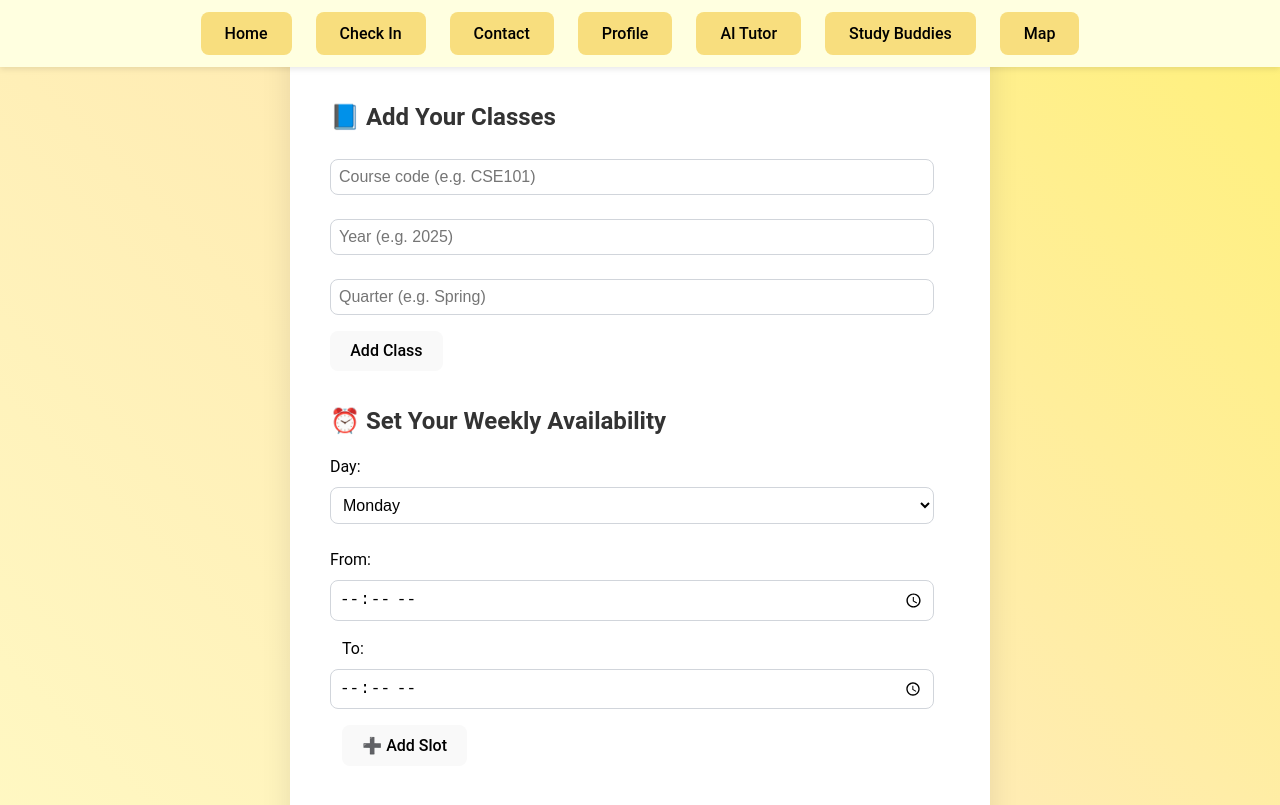
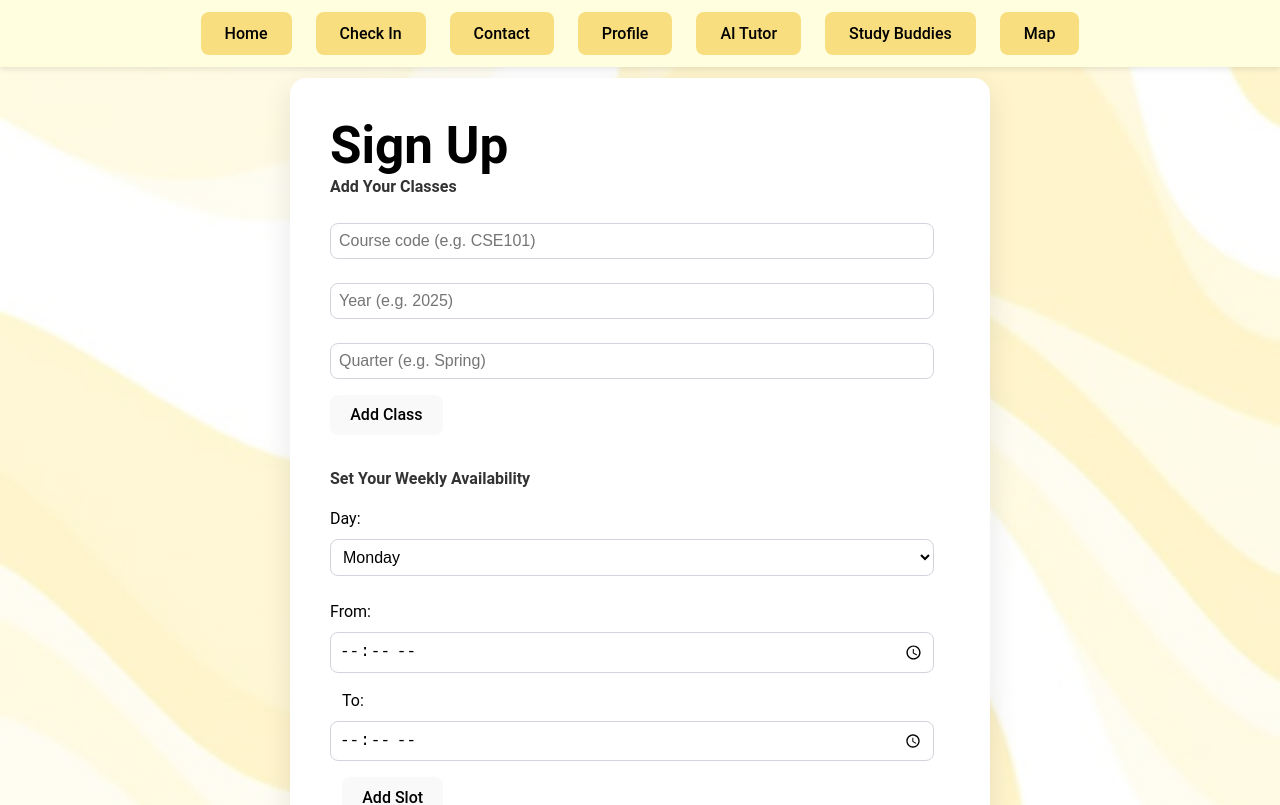
Before and after one commit to kritibhargava1/StudySlug, a React (Vite) app: page /signup in a window 1280 px wide. Shown: the top 805 px of the page. Built offline with nearby package versions, Linux system fonts and the light colour scheme.

Commit message:
changes to signup(profile)  page

```diff
--- a/src/pages/SignUp.jsx
+++ b/src/pages/SignUp.jsx
@@ -99,7 +99,7 @@ function SignUp() {
 
         <form onSubmit={handleSubmit}>
           <div>
-            <h2 className="signup-section-title">📘 Add Your Classes</h2>
+            <h2 className="signup-section-title">Add Your Classes</h2>
             <input type="text" placeholder="Course code (e.g. CSE101)" value={courseInput} onChange={(e) => setCourseInput(e.target.value)} />
             <input type="text" placeholder="Year (e.g. 2025)" value={year} onChange={(e) => setYear(e.target.value)} />
             <input type="text" placeholder="Quarter (e.g. Spring)" value={quarter} onChange={(e) => setQuarter(e.target.value)} />
@@ -114,7 +114,7 @@ function SignUp() {
           </div>
 
           <div style={{ marginTop: '2rem' }}>
-            <h2 className="signup-section-title">⏰ Set Your Weekly Availability</h2>
+            <h2 className="signup-section-title">Set Your Weekly Availability</h2>
             <label>Day:</label>
             <select value={selectedDay} onChange={(e) => setSelectedDay(e.target.value)}>
               {days.map(day => (
@@ -128,7 +128,7 @@ function SignUp() {
               <label style={{ marginLeft: '12px' }}>To:</label>
               <input type="time" value={toTime} onChange={(e) => setToTime(e.target.value)} />
               <button type="button" onClick={addAvailabilitySlot} style={{ marginLeft: '12px' }}>
-                ➕ Add Slot
+                Add Slot
               </button>
             </div>
 
@@ -152,7 +152,7 @@ function SignUp() {
               className="signup-button"
               style={{ marginTop: '1rem', background: '#7c3aed', color: 'white' }}
             >
-              👥 Meet Students in Your Class
+              Meet Students in Your Class
             </button>
           )}
         </form>
--- a/src/styles/SignUp.css
+++ b/src/styles/SignUp.css
@@ -15,13 +15,12 @@ select {
 
 /* Section titles for clarity */
 .signup-section-title {
-    font-size: 1.5rem;
+  font-size: 1rem;
   font-weight: 700;
   color: #333;
   margin-bottom: 1rem;
-    margin-top: 2rem;
+  margin-top: 0rem;
 }
-
 
 /* Optional: Add focus effect */
 input[type="text"]:focus,
@@ -32,12 +31,15 @@ select:focus {
   box-shadow: 0 0 0 3px rgba(124, 58, 237, 0.2);
 }
 
-
-/* Container with light yellow gradient background */
+/* Full-screen container with the yellow swirly background and semi-transparent overlay */
 .signup-container {
   width: 100vw;
   min-height: 100vh;
-    background: linear-gradient(45deg, #FFF9C4, #FFECB3, #FFF176);
+  background: linear-gradient(
+              rgba(255, 255, 255, 0.7),
+              rgba(255, 255, 255, 0.7)
+            ),
+            url("../assets/login-img.jpg") center center / cover no-repeat;
   display: flex;
   justify-content: center;
   align-items: center;
@@ -45,7 +47,7 @@ select:focus {
   box-sizing: border-box;
 }
 
-  /* Card style in the center */
+/* Card style in the center, pushed down so the title is visible */
 .signup-card {
   background-color: white;
   border-radius: 1rem;
@@ -53,6 +55,7 @@ select:focus {
   width: 100%;
   max-width: 700px;
   box-shadow: 0 10px 30px rgba(0, 0, 0, 0.1);
+  margin-top: 10rem;  /* Extra margin to push the card lower on the page */
 }
 
 /* Message display */
@@ -79,8 +82,10 @@ select:focus {
   transform: translateY(-2px);
 }
 
-  /* Inputs and select */
-  input[type="text"], input[type="time"], select {
+/* Inputs and select with adjusted margins and paddings */
+input[type="text"],
+input[type="time"],
+select {
   margin: 0.5rem 0.5rem 1rem 0;
   padding: 0.5rem;
   border: 1px solid #d1d5db;
```
Lines whose indentation alone changed are shown as unchanged.
